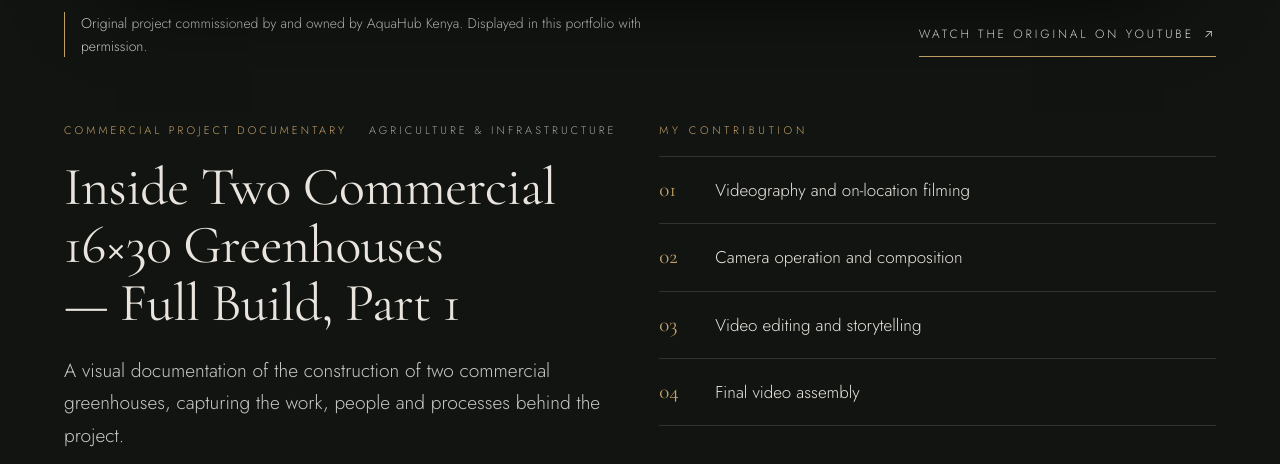
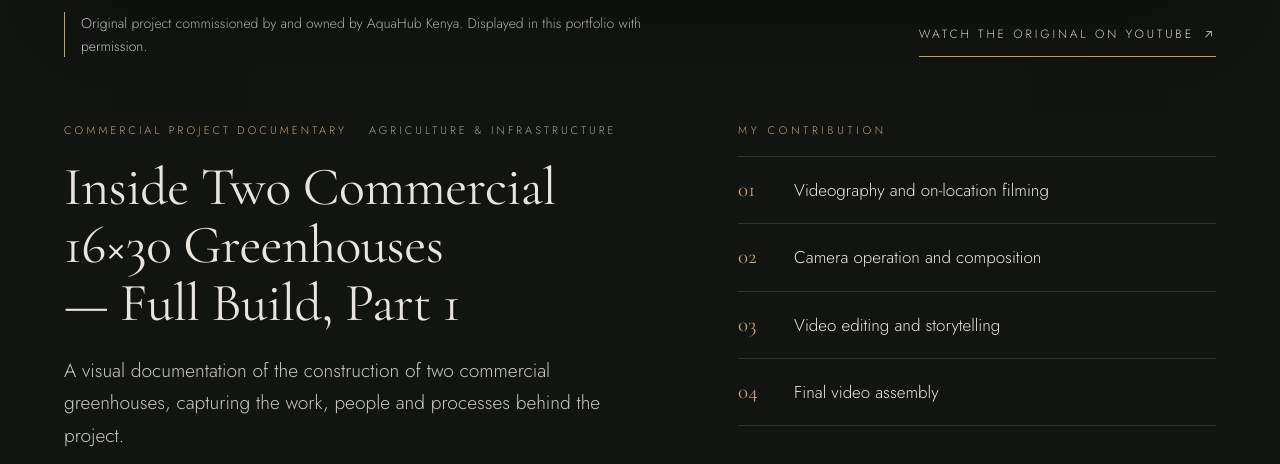
Before and after one commit to molegrumghl-creator/basaltmontage, a plain HTML site: page index.html in a window 1280 px wide. Shown: the part 2336-2800 px from the top of the page. Drawn offline with nearby package versions, Linux system fonts and the light colour scheme.

Commit message:
Add files via upload

```diff
--- a/index.html
+++ b/index.html
@@ -19,16 +19,16 @@
 <meta property="og:title" content="Basalt Montage — Video Editing Studio">
 <meta property="og:description" content="Thoughtful Editing. Compelling Storytelling. A specialist video editing studio in Nairobi, Kenya.">
 <meta property="og:url" content="https://molegrumghl-creator.github.io/basaltmontage/">
-<meta property="og:image" content="https://molegrumghl-creator.github.io/basaltmontage/assets/og-image.png">
-<meta property="og:image:type" content="image/png">
+<meta property="og:image" content="https://molegrumghl-creator.github.io/basaltmontage/assets/og-image.jpg">
+<meta property="og:image:type" content="image/jpeg">
 <meta property="og:image:width" content="1200">
 <meta property="og:image:height" content="630">
-<meta property="og:image:alt" content="The Basalt Montage BM monogram logo in ivory on a dark background">
+<meta property="og:image:alt" content="The Basalt Montage BM monogram and tagline carved into dark stone">
 <meta name="twitter:card" content="summary_large_image">
 <meta name="twitter:title" content="Basalt Montage — Video Editing Studio">
 <meta name="twitter:description" content="Thoughtful Editing. Compelling Storytelling. A specialist video editing studio in Nairobi, Kenya.">
-<meta name="twitter:image" content="https://molegrumghl-creator.github.io/basaltmontage/assets/og-image.png">
-<meta name="twitter:image:alt" content="The Basalt Montage BM monogram logo in ivory on a dark background">
+<meta name="twitter:image" content="https://molegrumghl-creator.github.io/basaltmontage/assets/og-image.jpg">
+<meta name="twitter:image:alt" content="The Basalt Montage BM monogram and tagline carved into dark stone">
 
 <!-- Icons -->
 <link rel="icon" href="favicon.ico?v=2" sizes="48x48">
@@ -194,11 +194,11 @@ em{color:var(--gold);font-style:italic}
 .own{font-size:14px;line-height:1.6;max-width:640px;color:var(--silver);border-left:1px solid var(--gold);padding-left:16px}
 .yt{display:inline-flex;align-items:center;gap:10px;min-height:44px;font-size:12px;letter-spacing:.24em;text-transform:uppercase;color:var(--ivory);text-decoration:none;border-bottom:1px solid var(--gold);transition:color .3s}
 .yt:hover{color:var(--gold)}
-.case-body{display:grid;grid-template-columns:minmax(0,1fr) minmax(0,1fr);gap:clamp(24px,3vw,48px);margin-top:clamp(36px,5vw,64px);align-items:start;width:100%}
+.case-body{display:grid;grid-template-columns:minmax(0,1.25fr) minmax(0,1fr);gap:clamp(32px,6vw,96px);margin-top:clamp(36px,5vw,64px);align-items:start}
 .case .meta{justify-content:flex-start;flex-wrap:wrap;gap:6px 22px;margin:0 0 18px}
 .case .meta .i{text-align:left}
 .case h3{font-size:clamp(30px,4.2vw,54px);line-height:1.08;margin-bottom:22px;text-wrap:balance}
-.case .desc{font-size:clamp(17px,1.5vw,20px);max-width:none}
+.case .desc{font-size:clamp(17px,1.5vw,20px);max-width:560px}
 .facts{margin-top:32px;display:grid;grid-template-columns:auto 1fr;gap:12px 32px;padding-top:22px;border-top:1px solid var(--line);font-size:15px}
 .facts dt{font-size:11px;letter-spacing:.28em;text-transform:uppercase;color:var(--silver);opacity:.85;padding-top:3px}
 .facts dd{color:var(--ivory)}
@@ -375,8 +375,8 @@ html.js .reveal.in{opacity:1;transform:none}
         </div>
         <div class="screen-copy" id="reelCopy">
           <p class="k">Showreel</p>
-          <p class="t">A curated reel featuring selected moments from our project films.</p>
-          <p class="s">Showreel in production</p>
+          <p class="t">A selection of our edits will play here.</p>
+          <p class="s">Coming soon</p>
         </div>
       </div>
       <div class="timeline" aria-hidden="true">
@@ -400,6 +400,7 @@ html.js .reveal.in{opacity:1;transform:none}
     <p class="eyebrow reveal">Selected Work</p>
     <h2 id="work-title" class="reveal">Edits we are proud of.</h2>
     <div class="work-grid" id="workGrid"></div>
+    <p class="work-note reveal">Five more project slots are reserved for upcoming work. Each will show the video, the sector, what was done, and who owns the footage, once it is supplied and cleared for display.</p>
   </div>
 </section>
 
@@ -519,7 +520,7 @@ const SITE_CONFIG = {
   SHOWREEL_YOUTUBE_ID: ""
 };
 
-// Add only completed projects that are ready to display.
+// The six portfolio slots. Leave a field "" to keep its placeholder text.
 // Set youtube to a video ID only for work you are cleared to show publicly.
 // Never add a client name, result or statistic you cannot back up.
 const PROJECTS = [
@@ -532,24 +533,11 @@ const PROJECTS = [
     facts:[["Subject","Two commercial greenhouses"],["Size","16×30"],["Coverage","Full build, Part 1"]],
     ownership:"Original project commissioned by and owned by AquaHub Kenya. Displayed in this portfolio with permission.",
     youtube:"Vw7Mc0tbk2o" },
-  { featured:true,
-    category:"Project Showcase · Agriculture",
-    title:"How to Build an 8×30 Greenhouse for Capsicum in Kenya | Step-by-Step (Ruai)",
-    industry:"Agriculture & Greenhouse Technology",
-    description:"A step-by-step visual documentation of the construction of an 8×30 greenhouse for capsicum production in Ruai, Kenya. The video takes viewers through the different stages of construction, showing the process and the development of the completed greenhouse.",
-    contributionList:["Filming and on-location camera work","Video editing and storytelling","Final video publishing"],
-    facts:[["Structure","8×30 greenhouse"],["Crop","Capsicum"],["Location","Ruai, Kenya"]],
-    ownership:"Filmed, edited and published by the editor.",
-    youtube:"daC_AJP9L8A" },
-  { featured:true,
-    category:"Project Documentary · Agriculture",
-    title:"How We Built This Specialized Shade House and Greenhouse for ELCCON in Wundanyi + Project Launch",
-    industry:"Agriculture & Infrastructure",
-    description:"A project film documenting the construction of a specialized shade house and greenhouse for ELCCON in Wundanyi, followed by the project launch. The edit brings together construction footage, project details and launch-day moments to tell the story of the completed work.",
-    contributionList:["Video editing and story structure","Footage selection and sequencing","Final video assembly and presentation"],
-    facts:[["Project","Specialized shade house and greenhouse"],["Location","Wundanyi, Kenya"],["Coverage","Construction and project launch"]],
-    ownership:"Edited by the editor using footage filmed by others.",
-    youtube:"6Ambdyv7Tfg" }
+  {category:"Corporate",               title:"", industry:"", description:"", contribution:"", youtube:""},
+  {category:"Real Estate & Property",  title:"", industry:"", description:"", contribution:"", youtube:""},
+  {category:"Promotional",             title:"", industry:"", description:"", contribution:"", youtube:""},
+  {category:"Long-form YouTube",       title:"", industry:"", description:"", contribution:"", youtube:""},
+  {category:"Corporate",               title:"", industry:"", description:"", contribution:"", youtube:""}
 ];
 /* ===================================================================== */
 
```
